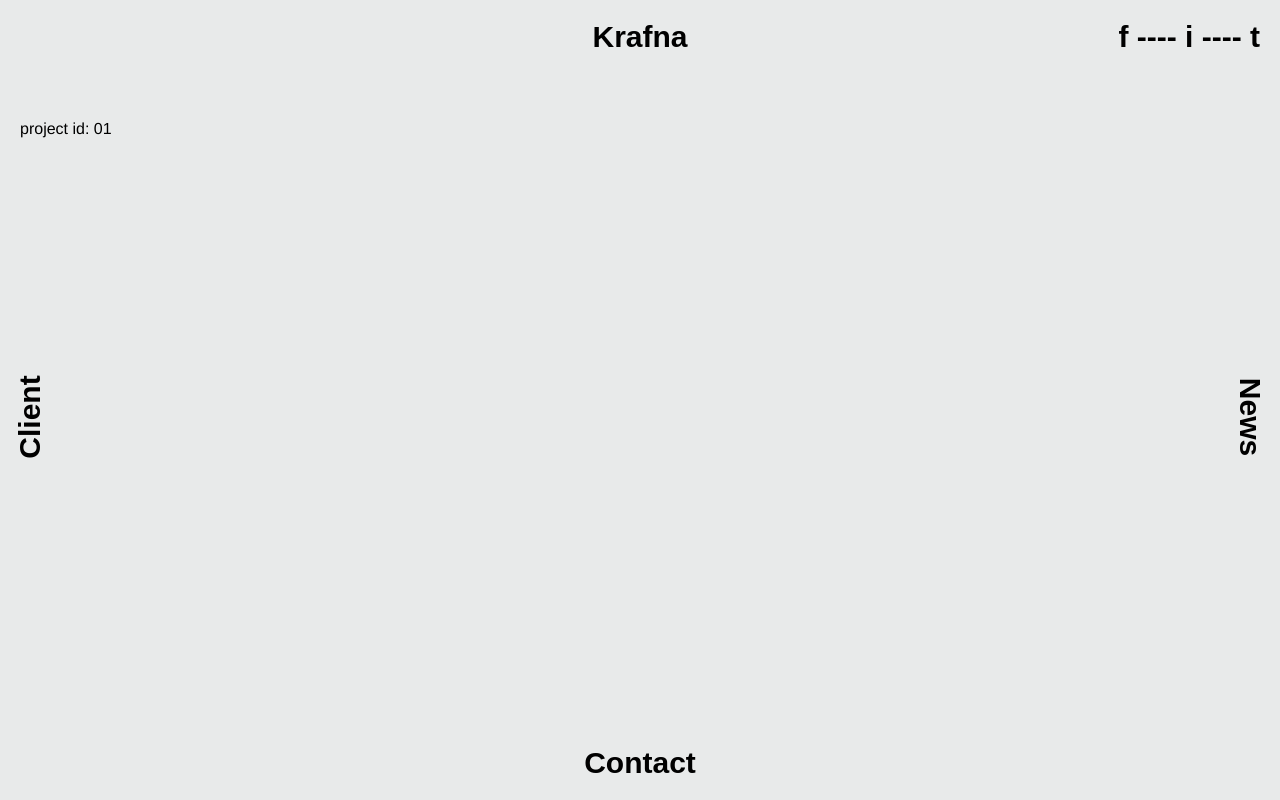
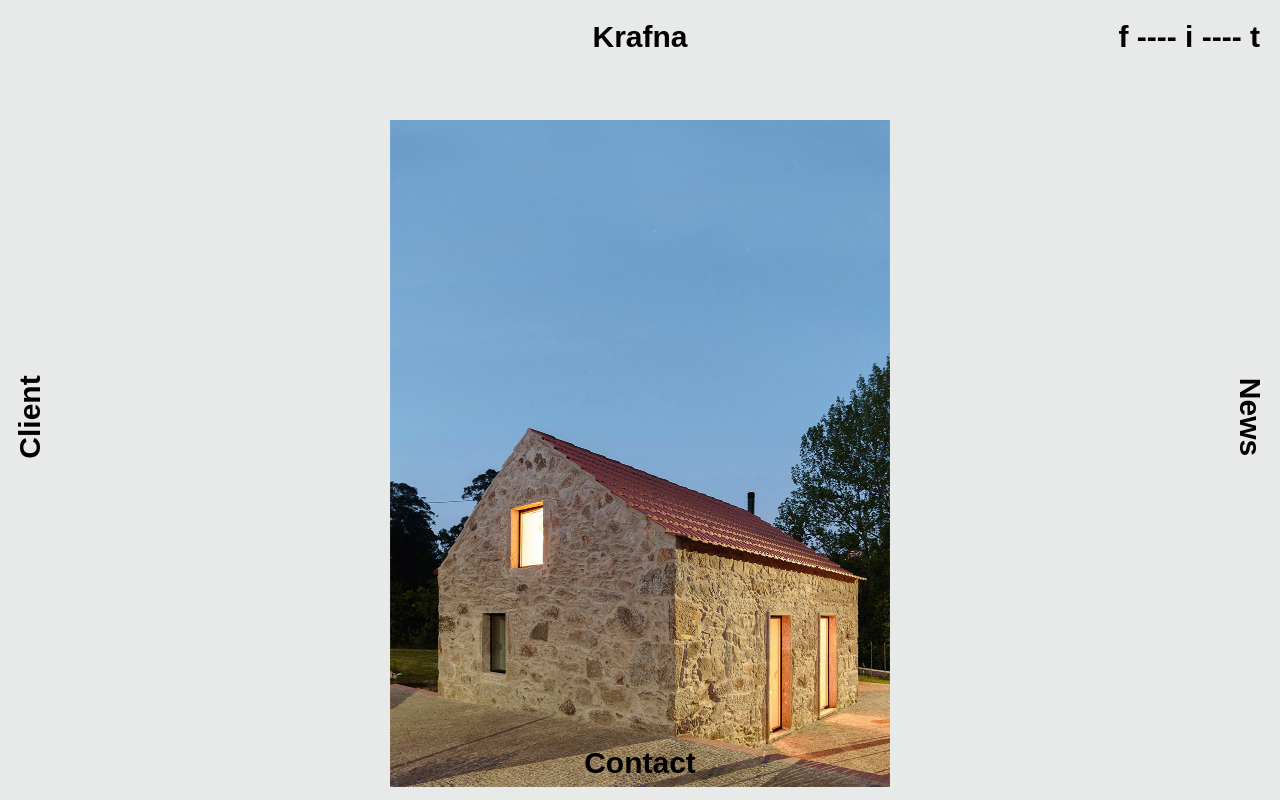
Before and after one commit to mendes-r/krafna-collective, an Angular app: page /project/01 in a window 1280 px wide. Built offline with nearby package versions, Linux system fonts and the light colour scheme.

Commit message:
Sketch first simple slide show

```diff
--- a/src/app/project-slideshow/project-slider.component.css
+++ b/src/app/project-slideshow/project-slider.component.css
@@ -0,0 +1,12 @@
+.slide-wrapper {
+  height: 90px;
+  width: 500px;
+  margin: 0 auto;
+}
+
+.slides-container {
+  width: 100%;
+  height: 50px;
+  position: relative;
+  margin: 0;
+}
--- a/src/app/project-slideshow/project-slider.component.html
+++ b/src/app/project-slideshow/project-slider.component.html
@@ -1 +1,15 @@
-<p>project id: {{id}}</p>
+<div class="slide-wrapper">
+  <div class="slides-container" *ngFor="let image_left of project.left_slides">
+    <img
+      class="slide-left"
+      style="width: 100%; display: none"
+      alt="left slide image"
+      src="{{ image_left }}"
+      (click)="showSlides()"
+    />
+  </div>
+
+  <!-- <div class="slide-right" *ngFor="let image_right of project.right_slides">
+    <img style="width: 100%;" alt="left slide image" src="{{ image_right }}" />
+  </div> -->
+</div>
--- a/src/app/project-slideshow/project-slider.component.ts
+++ b/src/app/project-slideshow/project-slider.component.ts
@@ -1,5 +1,5 @@
 import { Project } from './../entity/project';
-import { Component, OnInit } from '@angular/core';
+import { AfterViewInit, Component, OnInit } from '@angular/core';
 import { ActivatedRoute } from '@angular/router';
 import { ProjectService } from '../service/project.service';
 
@@ -8,14 +8,41 @@ import { ProjectService } from '../service/project.service';
   templateUrl: './project-slider.component.html',
   styleUrls: ['./project-slider.component.css'],
 })
-export class ProjectSliderComponent implements OnInit {
+export class ProjectSliderComponent implements OnInit, AfterViewInit {
   project!: Project;
   id: string = '';
+  slideIndex: number = 0;
 
-  constructor(private route: ActivatedRoute, private _service: ProjectService) {}
+  constructor(
+    private route: ActivatedRoute,
+    private _service: ProjectService
+  ) {}
 
   ngOnInit(): void {
-    this.route.paramMap.subscribe((param) => this.id=param.get('id') || '');
+    this.route.paramMap.subscribe((param) => (this.id = param.get('id') || ''));
     this.project = this._service.getProject(this.id);
   }
+
+  ngAfterViewInit(): void {
+    this.showSlides();
+    console.log("FOO")
+  }
+
+  showSlides() {
+    var i;
+    var slides = document.getElementsByClassName(
+      'slide-left'
+    ) as HTMLCollectionOf<HTMLElement>;
+
+    if (this.slideIndex >= slides.length) {
+      this.slideIndex = 0;
+    }
+
+    for (i = 0; i < slides.length; i++) {
+      slides[i].style.display = 'none';
+    }
+
+    slides[this.slideIndex].style.display = 'block';
+    this.slideIndex++;
+  }
 }
--- a/src/index.html
+++ b/src/index.html
@@ -5,7 +5,7 @@
   <title>KrafnaCollective</title>
   <base href="/">
   <meta name="viewport" content="width=device-width, initial-scale=1">
-  <link rel="icon" type="image/x-icon" href="favicon.ico">
+  <!-- <link rel="icon" type="image/x-icon" href="favicon.ico"> -->
 </head>
 <body>
   <app-root></app-root>
```
